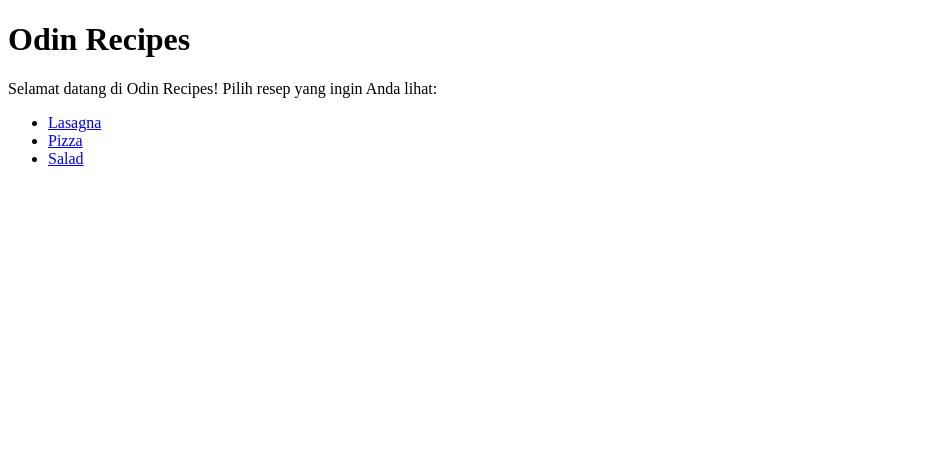
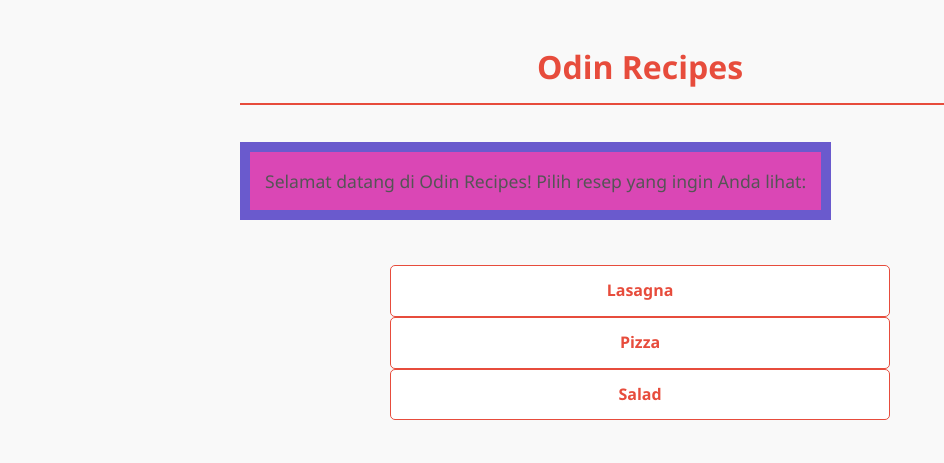
Before and after one commit to reusaleksander/odin-recipes, a plain HTML site: page index.html in a window 1280 px wide. Shown: the whole page, without its empty margins (0-944 px from the left). Drawn offline with Linux system fonts and the light colour scheme.

Commit message:
edit file index.html dan index.css

```diff
--- a/index.css
+++ b/index.css
@@ -32,12 +32,19 @@ p {
     margin-bottom: 25px;
     text-align: center;
     color: #555;
+
+    padding: 15px;
+    border:10px solid slateblue;
+    background:#da47b5;
+    display:inline-block;
 }
 
 /* ===== LIST STYLES ===== */
 ul {
     list-style-type: none;
-    padding: 0;
+    padding: 20px;
+    background:#da47b5
+    border:15px khaki
     display: flex;
     flex-direction: column;
     gap: 15px;
--- a/index.html
+++ b/index.html
@@ -4,7 +4,7 @@
     <meta charset="UTF-8">
     <meta name="viewport" content="width=device-width, initial-scale=1.0">
     <title>Odin Recipes</title>
-    <link rel="stylesheet" href="./index.cs">
+    <link rel="stylesheet" href="./index.css">
 </head>
 <body>
     <h1>Odin Recipes</h1>
```
